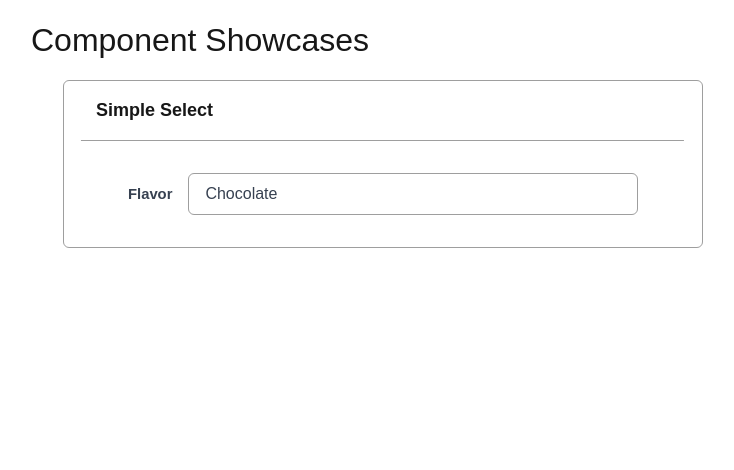
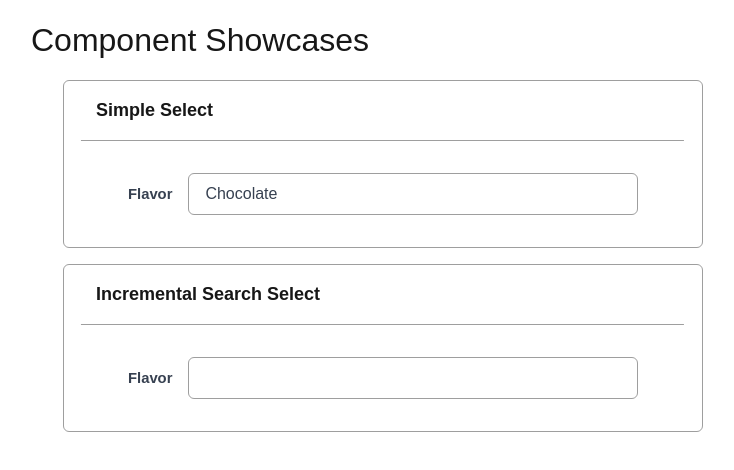
Before and after one commit to Gizmo-Verindipencil/My-React-Select, a Next.js app: page / in a window 1280 px wide. Shown: the top 470 px of the page, without its empty margins (1-735 px from the left). Built offline with nearby package versions, Linux system fonts and the light colour scheme.

Commit message:
Add Incremental Search Select component and integrate into Home page

```diff
--- a/src/app/page.tsx
+++ b/src/app/page.tsx
@@ -1,8 +1,9 @@
 "use client";
 
 import { FormProvider, useForm } from "react-hook-form";
-import { Select } from "../components/select";
-import { Showcase } from "../layouts/showcase";
+import { IncrementalSearchSelect } from "@/components/incremental-search-select";
+import { Select } from "@/components/select";
+import { Showcase } from "@/layouts/showcase";
 
 export default function Home() {
   type props = {
@@ -31,6 +32,13 @@ export default function Home() {
         <Showcase label="Simple Select">
           <Select label="Flavor" options={flavors} name="flavor" />
         </Showcase>
+        <Showcase label="Incremental Search Select">
+          <IncrementalSearchSelect
+            label="Flavor"
+            options={flavors}
+            name="flavor"
+          />
+        </Showcase>
       </FormProvider>
     </body>
   );
--- /dev/null
+++ b/src/components/incremental-search-select/IncrementalSearchSelect.tsx
@@ -0,0 +1,114 @@
+"use client";
+
+import React, { useState, useEffect, useRef } from "react";
+import { useFormContext } from "react-hook-form";
+
+import classes from "./incremental-search-select.module.scss";
+
+interface IncrementalSearchSelectProps {
+  name: string;
+  options: { value: string; label: string }[];
+  label?: string;
+}
+
+const IncrementalSearchSelect: React.FC<IncrementalSearchSelectProps> = ({
+  name,
+  options,
+  label,
+}) => {
+  const { register, setValue } = useFormContext();
+  const [searchTerm, setSearchTerm] = useState("");
+  const [filteredOptions, setFilteredOptions] = useState(options);
+  const [isOpen, setIsOpen] = useState(false);
+  const [selectedValue, setSelectedValue] = useState<string | null>(null);
+  const selectRef = useRef<HTMLDivElement>(null);
+
+  useEffect(() => {
+    setFilteredOptions(
+      options.filter((option) =>
+        option.label.toLowerCase().includes(searchTerm.toLowerCase()),
+      ),
+    );
+  }, [searchTerm, options]);
+
+  const handleInputChange = (e: React.ChangeEvent<HTMLInputElement>) => {
+    setSearchTerm(e.target.value);
+    setIsOpen(true);
+    setSelectedValue(null); // Clear selected value when typing
+  };
+
+  const handleOptionClick = (option: { value: string; label: string }) => {
+    setSearchTerm(option.value);
+    setValue(name, option.value);
+    setIsOpen(false);
+    setSelectedValue(option.value);
+  };
+
+  const handleInputFocus = () => {
+    setIsOpen(true);
+  };
+
+  const handleBlur = (e: React.FocusEvent<HTMLInputElement>) => {
+    // Delay blur to allow click on options
+    setTimeout(() => {
+      if (!selectRef.current?.contains(e.relatedTarget)) {
+        setIsOpen(false);
+      }
+    }, 100);
+  };
+
+  return (
+    <div className={classes.container} ref={selectRef}>
+      {label && (
+        <label htmlFor={name} className={classes.label}>
+          {label}
+        </label>
+      )}
+      <input
+        type="text"
+        id={name}
+        className={classes.select}
+        value={searchTerm}
+        onFocus={handleInputFocus}
+        autoComplete="off"
+        {...register(name, {
+          onChange: handleInputChange,
+          onBlur: handleBlur,
+        })}
+      />
+      {isOpen && (
+        <ul
+          style={{
+            position: "absolute",
+            top: "100%",
+            left: "0",
+            width: "90%",
+            backgroundColor: "white",
+            border: "1px solid #9e9e9e",
+            borderRadius: "0.375rem",
+            zIndex: 10,
+            listStyleType: "none",
+            padding: 0,
+            margin: 0,
+          }}
+        >
+          {filteredOptions.length > 0 ? (
+            filteredOptions.map((option) => (
+              <li
+                key={option.value}
+                style={{ padding: "0.5rem", cursor: "pointer" }}
+                onClick={() => handleOptionClick(option)}
+              >
+                {option.label}
+              </li>
+            ))
+          ) : (
+            <li style={{ padding: "0.5rem", color: "gray" }}>No options</li>
+          )}
+        </ul>
+      )}
+    </div>
+  );
+};
+
+export default IncrementalSearchSelect;
--- /dev/null
+++ b/src/components/incremental-search-select/incremental-search-select.module.scss
@@ -0,0 +1,30 @@
+.container {
+  display: flex;
+  margin: 1rem 2rem;
+}
+
+.label {
+  color: #374151;
+  font-size: 0.925rem;
+  font-weight: bold;
+  margin: 0.6rem 0;
+}
+
+.select {
+  appearance: none;
+  background-color: white;
+  border: 1px solid #9e9e9e;
+  border-radius: 0.375rem;
+  color: #374151;
+  cursor: pointer;
+  font-size: 1rem;
+  margin-left: 1rem;
+  padding: 0.5rem 1rem;
+  width: 90%;
+
+  &:focus {
+    outline: none;
+    border-color: #2563eb;
+    box-shadow: 0 0 0 3px rgba(37, 99, 235, 0.25);
+  }
+}
--- /dev/null
+++ b/src/components/incremental-search-select/index.ts
@@ -0,0 +1,2 @@
+import IncrementalSearchSelect from "./IncrementalSearchSelect";
+export { IncrementalSearchSelect };
```
